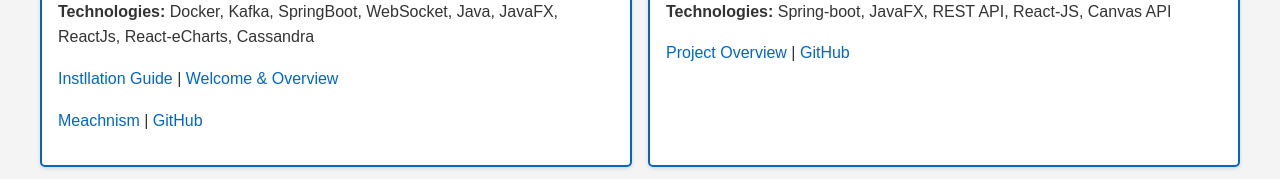
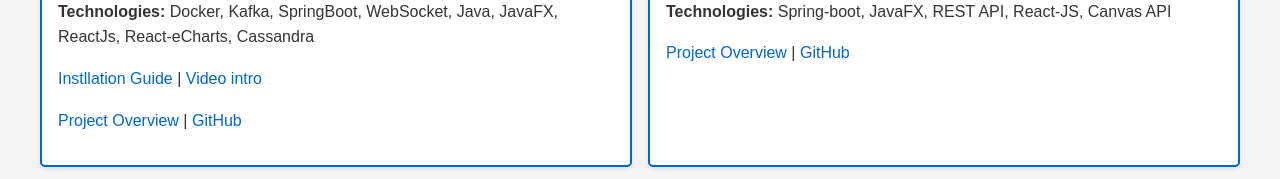
Before and after one commit to SudheeraAbhisheka/sudheeraabhisheka.github.io, a plain HTML site: page index.html in a window 1280 px wide. Shown: the part 409-588 px from the top of the page. Drawn offline with Linux system fonts and the light colour scheme.

Commit message:
change link title

```diff
--- a/index.html
+++ b/index.html
@@ -104,10 +104,10 @@
           <p><strong>Technologies: </strong>Docker, Kafka, SpringBoot, WebSocket, Java, JavaFX, ReactJs, React-eCharts, Cassandra</p>
           <p>
             <a href="https://youtu.be/aRT8kwwgOWg" target="_blank">Instllation Guide</a> |
-            <a href="https://youtu.be/EAgC6nR5uiU" target="_blank">Welcome & Overview</a>
+            <a href="https://youtu.be/EAgC6nR5uiU" target="_blank">Video intro</a>
           </p>
           <p>
-            <a href="https://sudheeraabhisheka.github.io/Serenity-Scheduler/" target="_blank">Meachnism</a> |
+            <a href="https://sudheeraabhisheka.github.io/Serenity-Scheduler/" target="_blank">Project Overview</a> |
             <a href="https://github.com/SudheeraAbhisheka/Serenity-Scheduler" target="_blank">GitHub</a>
           </p>
 
```
